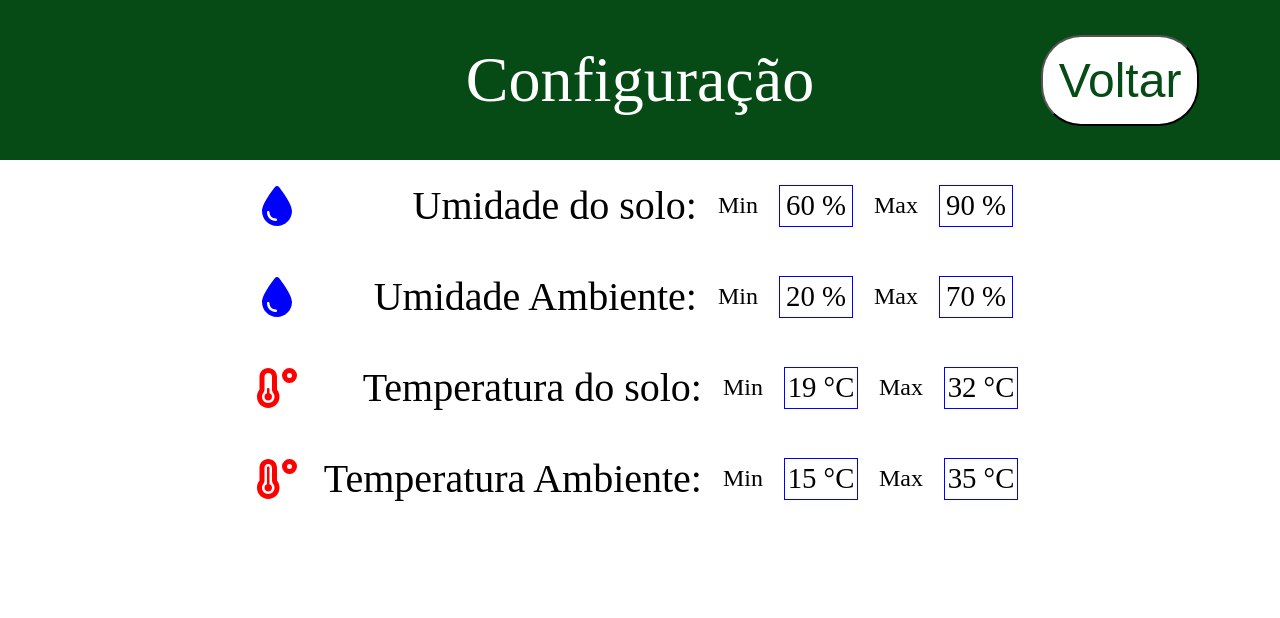
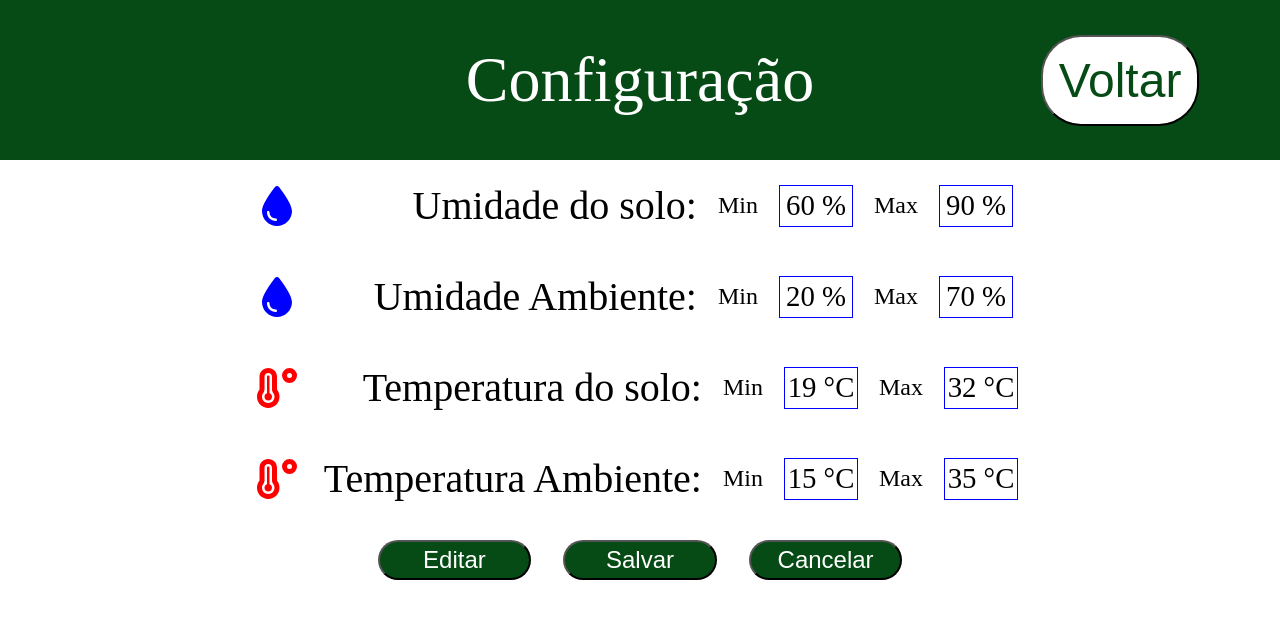
Before and after one commit to RamonBarros/projeto-instrumentacao, a Vue app in the folder frontend/: page /config in a window 1280 px wide. Shown: the top 618 px of the page. Built offline with nearby package versions, Linux system fonts and the light colour scheme; no server answers; the database is empty; sample sign-in values are in the browser's storage.

Commit message:
função de alterar os valores da configuração, assim como atualizar os valores automaticamente.

```diff
--- a/frontend/src/views/Config.vue
+++ b/frontend/src/views/Config.vue
@@ -20,7 +20,8 @@
                     <span class="config-air-humidity-max-value">{{ Max_Air_Humidity }} %</span>
                 </div>
                 <div class="config-ground-temperature">
-                    <font-awesome-icon icon="fa-solid fa-temperature-low" />
+                    <!-- <font-awesome-icon icon="fa-solid fa-temperature-low" /> -->
+                    <font-awesome-icon icon="fa-solid fa-temperature-high" />
                     <span class="config-ground-temperature-label">Temperatura do solo:</span>
                     <span class="config-stat-label">Min</span>
                     <span class="config-ground-temperature-min-value">{{ Min_Ground_Temperature }} °C</span>
@@ -36,12 +37,18 @@
                     <span class="config-air-temperature-max-value">{{ Max_Air_Temperature }} °C</span>
                 </div>
             </div>
-
+            <div class="config-buttons-container">
+                <button class="config-button">Editar</button>
+                <button class="config-button" @click="updateConfig()">Salvar</button>
+                <button class="config-button">Cancelar</button>
+            </div>
        </div>
     </div>
 </template>
 <script>
 import Header from "../components/Header.vue"
+import { ref, set, onValue, child, push, update } from "firebase/database";
+import {db} from "@/firebase/index.js"
 export default {
     components:{
         Header
@@ -57,9 +64,65 @@ export default {
             Min_Air_Temperature:"15",
             Max_Air_Humidity:"70",
             Min_Air_Humidity:"20",
+            Max_Ground_Temperature_Input:"",
+            Min_Ground_Temperature_Input:"",
+            Max_Ground_Humidity_Input:"",
+            Min_Ground_Humidity_Input:"",
+            Max_Air_Temperature_Input:"",
+            Min_Air_Temperature_Input:"",
+            Max_Air_Humidity_Input:"",
+            Min_Air_Humidity_Input:"",
+            configs:[
+            // Max_Ground_Temperature_Input,
+            // Min_Ground_Temperature_Input,
+            // Max_Ground_Humidity_Input,
+            // Min_Ground_Humidity_Input,
+            // Max_Air_Temperature_Input,
+            // Min_Air_Temperature_Input,
+            // Max_Air_Humidity_Input,
+            // Min_Air_Humidity_Input
+
+            ]
         }
+    },
+    methods:{
+        updateConfig() {
+            const dados= ref(db)
+
+            update(ref(db, 'config/'), {
+                max_ground_temperature:"32",
+                min_ground_temperature:"19",
+                max_ground_humidity:"75",
+                min_ground_humidity:"50",
+                max_air_temperature:"55",
+                min_air_temperature:"15",
+                max_air_humidity:"60",
+                min_air_humidity:"20",
+            });
+            alert("Configurações Atualizadas com Sucesso!!!")
+        }
+
+    },
+    created(){
+
+        const dados= ref(db)
+
+        onValue(dados,(snapshot)=>{
+                const data = snapshot.val().config;
+                this.Max_Ground_Temperature=snapshot.val().config.max_ground_temperature;
+                this.Min_Ground_Temperature=snapshot.val().config.min_ground_temperature;
+                this.Max_Ground_Humidity=snapshot.val().config.max_ground_humidity;
+                this.Min_Ground_Humidity=snapshot.val().config.min_ground_humidity;
+                this.Max_Air_Temperature=snapshot.val().config.max_air_temperature;
+                this.Min_Air_Temperature=snapshot.val().config.min_air_temperature;
+                this.Max_Air_Humidity=snapshot.val().config.max_air_humidity;
+                this.Min_Air_Humidity=snapshot.val().config.min_air_humidity;
+
+            })
+
     }
 }
+
 </script>
 <style scoped>
     .content{
@@ -115,4 +178,14 @@ export default {
         color:#ff0000
     }
 
+    .config-button{
+        background-color: #064B15;
+        color: #ffff;
+        font-size: 1.5rem;
+        width: 12vw;
+        height: 5vh;
+        margin: 1rem;
+        border-radius: 50px;
+    }
+
 </style>
```
